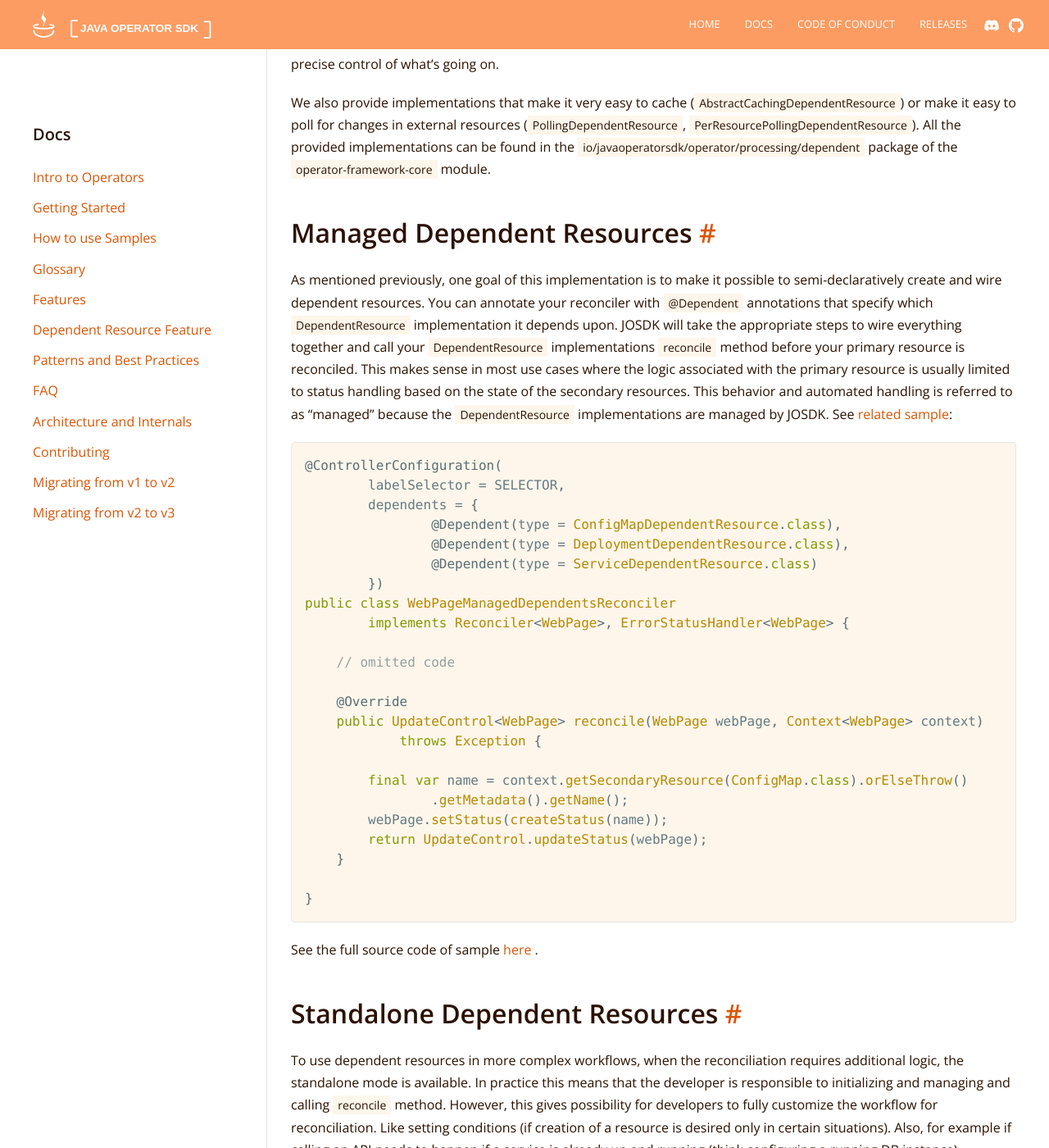
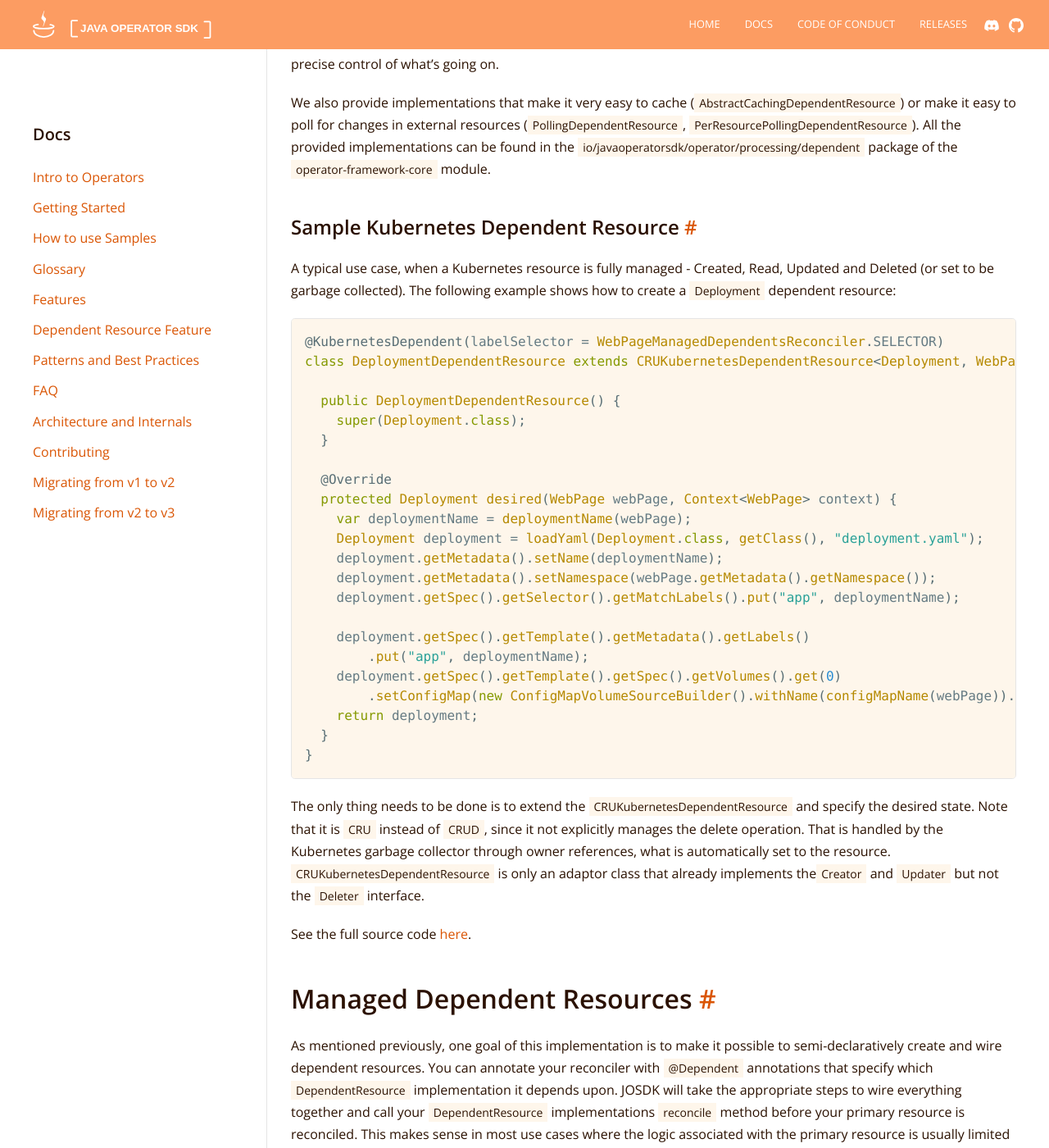
Before and after one commit to operator-framework/java-operator-sdk, a Jekyll site: the page built from docs/documentation/dependent-resources.md, in a window 1280 px wide and 1400 px high, scrolled down 2810 px. Shown: the whole window at 82% size. Built offline with Jekyll 4.4.1, drawn with Linux system fonts in a browser that asks for light colours; nearby versions of some CDN libraries; some of the changed text lies outside the part shown.

Commit message:
docs: added sample dependent implementation

````diff
--- a/docs/documentation/dependent-resources.md
+++ b/docs/documentation/dependent-resources.md
@@ -93,6 +93,44 @@ We also provide implementations that make it very easy to cache
 (`AbstractCachingDependentResource`) or make it easy to poll for changes in external
 resources (`PollingDependentResource`, `PerResourcePollingDependentResource`). All the provided implementations can be
 found in the `io/javaoperatorsdk/operator/processing/dependent` package of the `operator-framework-core` module.
+
+### Sample Kubernetes Dependent Resource
+
+A typical use case, when a Kubernetes resource is fully managed - Created, Read, Updated and Deleted (or set to be garbage
+collected). The following example shows how to create a `Deployment` dependent resource:
+
+```java
+@KubernetesDependent(labelSelector = WebPageManagedDependentsReconciler.SELECTOR)
+class DeploymentDependentResource extends CRUKubernetesDependentResource<Deployment, WebPage> {
+
+  public DeploymentDependentResource() {
+    super(Deployment.class);
+  }
+
+  @Override
+  protected Deployment desired(WebPage webPage, Context<WebPage> context) {
+    var deploymentName = deploymentName(webPage);
+    Deployment deployment = loadYaml(Deployment.class, getClass(), "deployment.yaml");
+    deployment.getMetadata().setName(deploymentName);
+    deployment.getMetadata().setNamespace(webPage.getMetadata().getNamespace());
+    deployment.getSpec().getSelector().getMatchLabels().put("app", deploymentName);
+
+    deployment.getSpec().getTemplate().getMetadata().getLabels()
+        .put("app", deploymentName);
+    deployment.getSpec().getTemplate().getSpec().getVolumes().get(0)
+        .setConfigMap(new ConfigMapVolumeSourceBuilder().withName(configMapName(webPage)).build());
+    return deployment;
+  }
+}
+```
+
+The only thing needs to be done is to extend the `CRUKubernetesDependentResource` and specify the desired state.
+Note that it is `CRU` instead of `CRUD`, since it not explicitly manages the delete operation. That is handled by
+the Kubernetes garbage collector through owner references, what is automatically set to the resource.
+`CRUKubernetesDependentResource` is only an adaptor class that already implements the`Creator` and `Updater` but
+not the `Deleter` interface.
+
+See the full source code [here](https://github.com/java-operator-sdk/java-operator-sdk/blob/main/sample-operators/webpage/src/main/java/io/javaoperatorsdk/operator/sample/DeploymentDependentResource.java).
 
 ## Managed Dependent Resources
 
@@ -211,7 +249,7 @@ public class WebPageStandaloneDependentsReconciler
 
 There are multiple things happening here:
 
-1. Dependent resources are explicitly created, and can be access later by reference.
+1. Dependent resources are explicitly created and can be access later by reference.
 2. Event sources are produced by the dependent resources, but needs to be explicitly registered in this case.
 3. Reconciliation is called explicitly, but here the workflow customization is fully in the hand of the developer.
 4. Status is set in a different way, this is just an alternative way to show, that the actual state can be read using
````
